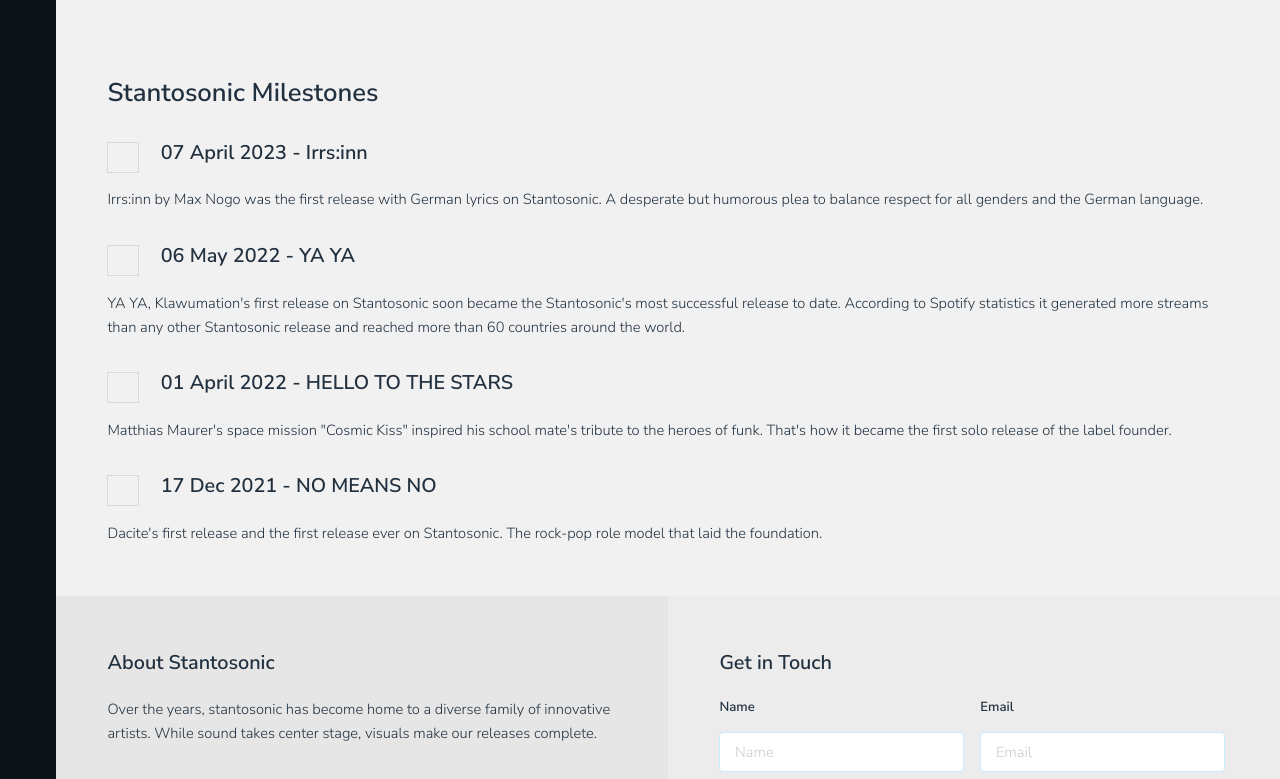
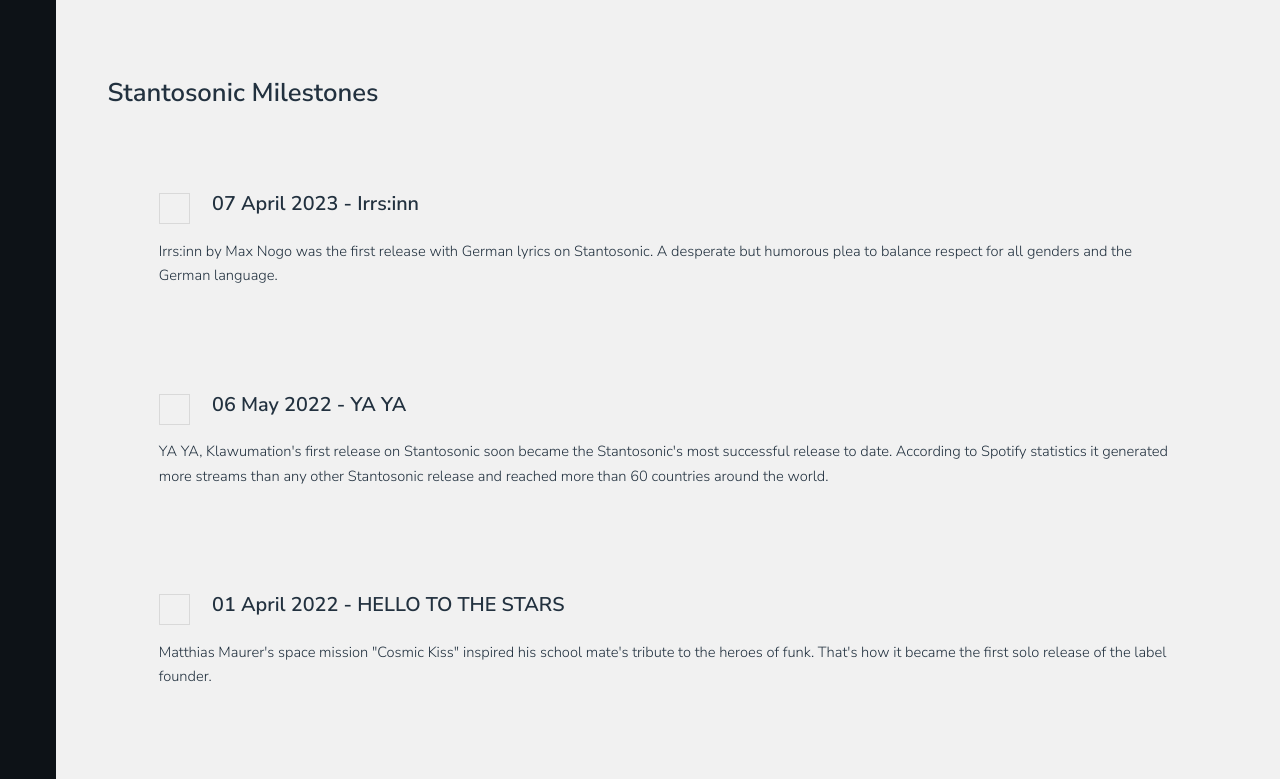
Before and after one commit to Stantosonic/Stantosonic.github.io, a plain HTML site: page index.html in a window 1280 px wide. Shown: the part 1420-2199 px from the top of the page. Drawn offline with Linux system fonts and the light colour scheme.

Commit message:
Update index.html

```diff
--- a/index.html
+++ b/index.html
@@ -49,22 +49,22 @@
 						<section><div class="inner">
 							<header class="special"><h2>Stantosonic Milestones</h2>
 							</header>
-							<div class="column">
+							<div class="inner">
 								<span class="image left special"><img src="images/thumbs/img07.jpg" alt=""></span>
 								<h3>07 April 2023 - Irrs:inn</h3>
 					                        <p> Irrs:inn by Max Nogo was the first release with German lyrics on Stantosonic. A desperate but humorous plea to balance respect for all genders and the German language. </p>
 							</div>
-							<div class="column">
+							<div class="inner">
 								<span class="image left special"><img src="images/thumbs/img02.jpg" alt=""></span>
 								<h3>06 May 2022 - YA YA</h3>
 					                        <p> YA YA, Klawumation's first release on Stantosonic soon became the Stantosonic's most successful release to date. According to Spotify statistics it generated more streams than any other Stantosonic release and reached more than 60 countries around the world. </p>
 							</div>
-							<div class="column">
+							<div class="inner">
 								<span class="image left special"><img src="images/thumbs/img05.jpg" alt=""></span>
 								<h3>01 April 2022 - HELLO TO THE STARS</h3>
 					                        <p> Matthias Maurer's space mission "Cosmic Kiss" inspired his school mate's tribute to the heroes of funk. That's how it became the first solo release of the label founder. </p>
 							</div>
-							<div class="column">
+							<div class="inner">
 								<span class="image left special"><img src="images/thumbs/img01.jpg" alt=""></span>
 								<h3>17 Dec 2021 - NO MEANS NO</h3>
 					                        <p> Dacite's first release and the first release ever on Stantosonic. The rock-pop role model that laid the foundation.</p>
```
